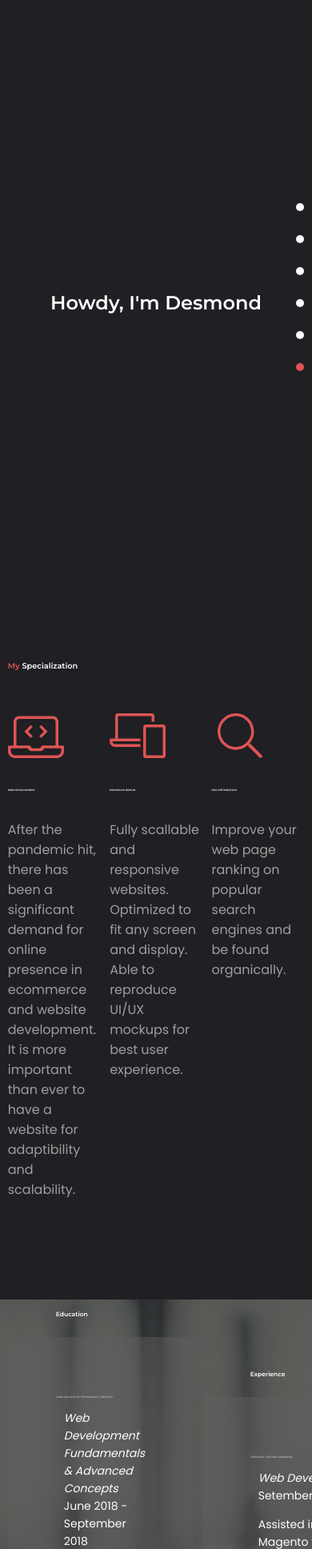
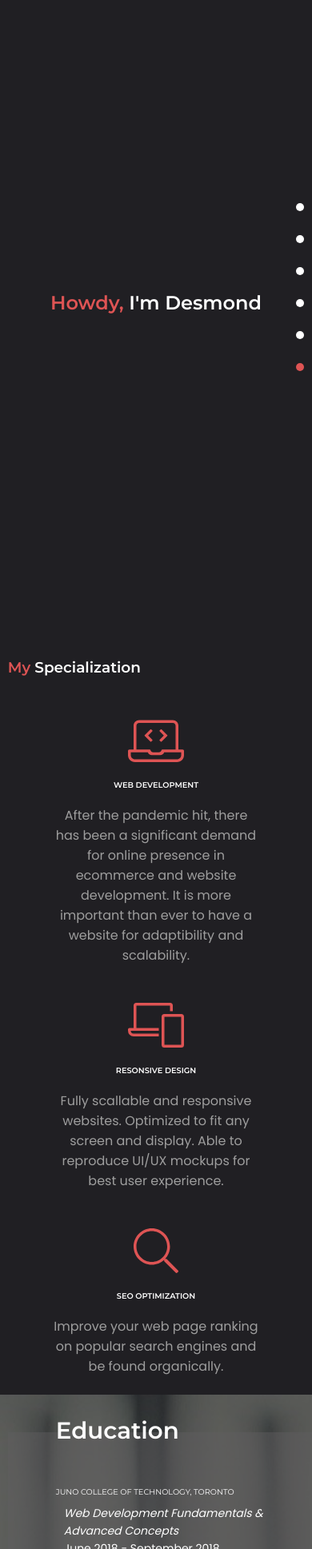
Before and after one commit to DesCodes/desCodes, a plain HTML site: page index.html in a window 390 px wide. Shown: the part 63-2000 px from the top of the page at 80% size. Drawn offline with nearby package versions, Linux system fonts and the light colour scheme.

Commit message:
added some responsive design

```diff
--- a/index.html
+++ b/index.html
@@ -72,21 +72,21 @@
 			<h2><span>My</span> Specialization</h2>
 
 			<div class="grid-3">
-				<div>
+				<div class="innerBox">
 					<div class="iconBox"><svg aria-hidden="true" focusable="false" data-prefix="fal" data-icon="laptop-code" role="img" xmlns="http://www.w3.org/2000/svg" viewBox="0 0 640 512" class="svg-inline--fa fa-laptop-code fa-w-20 fa-7x"><path fill="currentColor" d="M266.34 277.65l11.31-11.31c3.12-3.12 3.12-8.19 0-11.31L230.62 208l47.03-47.03c3.12-3.12 3.12-8.19 0-11.31l-11.31-11.31c-3.12-3.12-8.19-3.12-11.31 0l-64 64c-3.12 3.12-3.12 8.19 0 11.31l64 64c3.13 3.12 8.19 3.12 11.31-.01zm96-11.31l11.31 11.31c3.12 3.12 8.19 3.12 11.31 0l64-64c3.12-3.12 3.12-8.19 0-11.31l-64-64c-3.12-3.12-8.19-3.12-11.31 0l-11.31 11.31c-3.12 3.12-3.12 8.19 0 11.31L409.38 208l-47.03 47.03a7.994 7.994 0 0 0-.01 11.31zM624 368h-48V96c0-35.3-28.72-64-64-64H128c-35.28 0-64 28.7-64 64v272H16c-8.84 0-16 7.16-16 16v48c0 44.11 35.88 80 80 80h480c44.12 0 80-35.89 80-80v-48c0-8.84-7.16-16-16-16zM96 96c0-17.67 14.33-32 32-32h384c17.67 0 32 14.33 32 32v272H391.13c-4.06 0-7.02 3.13-7.92 7.09C379.98 389.35 367.23 400 352 400h-64c-15.23 0-27.98-10.65-31.21-24.91-.9-3.96-3.86-7.09-7.92-7.09H96V96zm512 336c0 26.47-21.53 48-48 48H80c-26.47 0-48-21.53-48-48v-32h194.75c6.59 18.62 24.38 32 45.25 32h96c20.88 0 38.66-13.38 45.25-32H608v32z" class=""></path></svg></div>
 					<div class="textBox">
 						<h4>Web Development</h4>
 						<p>After the pandemic hit, there has been a significant demand for online presence in ecommerce and website development. It is more important than ever to have a website for adaptibility and scalability.</p>
 					</div>
 				</div>
-				<div>
+				<div class="innerBox">
 					<div class="iconBox"><svg aria-hidden="true" focusable="false" data-prefix="fal" data-icon="phone-laptop" role="img" xmlns="http://www.w3.org/2000/svg" viewBox="0 0 640 512" class="svg-inline--fa fa-phone-laptop fa-w-20 fa-7x"><path fill="currentColor" d="M608 128H416a32 32 0 0 0-32 32v320a32 32 0 0 0 32 32h192a32 32 0 0 0 32-32V160a32 32 0 0 0-32-32zm0 352H416V160h192zM96 32h384v64h32V32a32 32 0 0 0-32-32H96a32 32 0 0 0-32 32v256H16a16 16 0 0 0-16 16v16a64.14 64.14 0 0 0 63.91 64H352v-32H63.91A32 32 0 0 1 32 320h320v-32H96z" class=""></path></svg></div>
 					<div class="textBox">
 						<h4>Resonsive Design</h4>
 						<p>Fully scallable and responsive websites. Optimized to fit any screen and display. Able to reproduce UI/UX mockups for best user experience.</p>
 					</div>
 				</div>
-				<div>
+				<div class="innerBox">
 					<div class="iconBox"><svg aria-hidden="true" focusable="false" data-prefix="fal" data-icon="search" role="img" xmlns="http://www.w3.org/2000/svg" viewBox="0 0 512 512" class="svg-inline--fa fa-search fa-w-16 fa-7x"><path fill="currentColor" d="M508.5 481.6l-129-129c-2.3-2.3-5.3-3.5-8.5-3.5h-10.3C395 312 416 262.5 416 208 416 93.1 322.9 0 208 0S0 93.1 0 208s93.1 208 208 208c54.5 0 104-21 141.1-55.2V371c0 3.2 1.3 6.2 3.5 8.5l129 129c4.7 4.7 12.3 4.7 17 0l9.9-9.9c4.7-4.7 4.7-12.3 0-17zM208 384c-97.3 0-176-78.7-176-176S110.7 32 208 32s176 78.7 176 176-78.7 176-176 176z" class=""></path></svg></div>
 					<div class="textBox">
 						<h4>SEO Optimization</h4>
--- a/styles.css
+++ b/styles.css
@@ -12,6 +12,16 @@ h2 {
 	font-size: 2.5vw;
 	line-height: 2.5vw;
 	margin: 0 0 35px;
+}@media screen and (max-height: 1440px) {
+	h2 {
+		font-size: 2.75vw;
+		line-height: 2.75vw;
+	}
+}@media screen and (max-width: 768px) {
+	h2 {
+		font-size: 4.75vw;
+		line-height: 3.75vw;
+	}
 }
 h2 span {
 	color: #de5454;
@@ -19,14 +29,53 @@ h2 span {
 h3 {
 	font-size: 1.95vw;
 	line-height: 1.95vw;
+}@media screen and (max-width: 1440px) {
+	h3 {
+		font-size: 2.5vw;
+		line-height: 2.5vw;
+	}
+}@media screen and (max-height: 1024px) {
+	h3 {
+		font-size: 4.5vw;
+		line-height: 4.5vw;
+	}
+}@media screen and (max-width: 650px) {
+	h3 {
+		font-size: 5.5vw;
+		line-height: 5.5vw;
+	}
+}@media screen and (max-width: 500px) {
+	h3 {
+		font-size: 7.5vw;
+		line-height: 7.5vw;
+	}
 }
 h4, h5 {
 	font-size: .8vw;
 	line-height: .8vw;
 	text-transform: uppercase;
+}@media screen and (max-height: 1440px) {
+	h4, h5 {
+		font-size: 1.2vw;
+		line-height: 1.2vw;
+	}
+}@media screen and (max-width: 1024px) {
+	h4, h5 {
+		font-size: 1.8vw;
+		line-height: 1.8vw;
+	}
+}@media screen and (max-width: 768px) {
+	h4, h5 {
+		font-size: 2.5vw;
+		line-height: 2.5vw;
+	}
 }
 h4 {
 	margin: 35px 0;
+}@media screen and (max-width: 768px) {
+	h4 {
+		margin: 20px 0;
+	}
 }
 h5 {
 	font-weight: 400;
@@ -67,9 +116,17 @@ img {
 }
 .grid-2 {
 	grid-template-columns: repeat(2,1fr);
+}@media screen and (max-width: 768px) {
+	.grid-2 {
+		grid-template-columns: 1fr;
+	}
 }
 .grid-3 {
 	grid-template-columns: repeat(3,1fr);
+}@media screen and (max-width: 768px) {
+	.grid-3 {
+		grid-template-columns: 1fr;
+	}
 }
 
 
@@ -133,6 +190,18 @@ header nav.sideMenu.active {
 header .sideMenu ul a {
 	font-size: 1.2vw;
 	font-weight: 700;
+}@media screen and (max-width: 1024px) {
+	header .sideMenu ul a {
+		font-size: 2.2vw;
+	}
+}@media screen and (max-width: 768px) {
+	header .sideMenu ul a {
+		font-size: 2.8vw;
+	}
+}@media screen and (max-width: 500px) {
+	header .sideMenu ul a {
+		font-size: 3.5vw;
+	}
 }
 header .sideMenu a {
 	color: #9b9b9b;
@@ -219,9 +288,26 @@ section {
 	width: 100%;
 	margin: auto;
 }
+#section1 h1 span {
+	color: #de5454;
+}
 
 #section2 p {
 	color: #9e9e9e;
+}
+#section2 .textBox {
+	max-width: 300px;
+}@media screen and (max-width: 768px) {
+	#section2 .textBox {
+		max-width: 70%;
+	}
+	#section2 .innerBox {
+		display: flex;
+		flex-direction: column;
+		justify-content: center;
+		align-items: center;
+		text-align: center;
+	}
 }
 
 .iconBox {
@@ -261,6 +347,10 @@ section {
 }
 .resumeBox:first-child {
 	margin-bottom: 75px;
+}@media screen and (max-width: 768px) {
+	.resumeBox:first-child {
+		margin-bottom: 0;
+	}
 }
 .resumeBox:last-child {
 	margin-top: 75px;
@@ -305,13 +395,26 @@ section {
 	margin: 0;
 	margin-left: auto;
 	max-width: 950px;
+}@media screen and (max-height: 1024px) {
+	#section4 .wrapper {
+		margin: 0;
+	}
 }
 #section4 .grid-3 {
 	margin-top: 150px;
+}@media screen and (max-width: 768px) {
+	#section4 .grid-3 {
+		grid-template-columns: 1fr 1fr;
+	}
 }
 #section4 .outerBox {
 	max-width: 100px;
+	width: 100%;
 	position: relative;
+}@media screen and (max-width: 768px) {
+	#section4 .outerBox {
+		margin: auto;
+	}
 }
 .html5-icon {
 	color: #e34f26;
@@ -348,6 +451,10 @@ form {
 	display: grid;
 	grid-template-columns: 1fr 1fr;
 	grid-gap: 2.5rem;
+}@media screen and (max-width: 768px) {
+	form {
+		padding-right: 25px;
+	}
 }
 form input, form textarea {
 	background-color: #2f2f2f;
```
